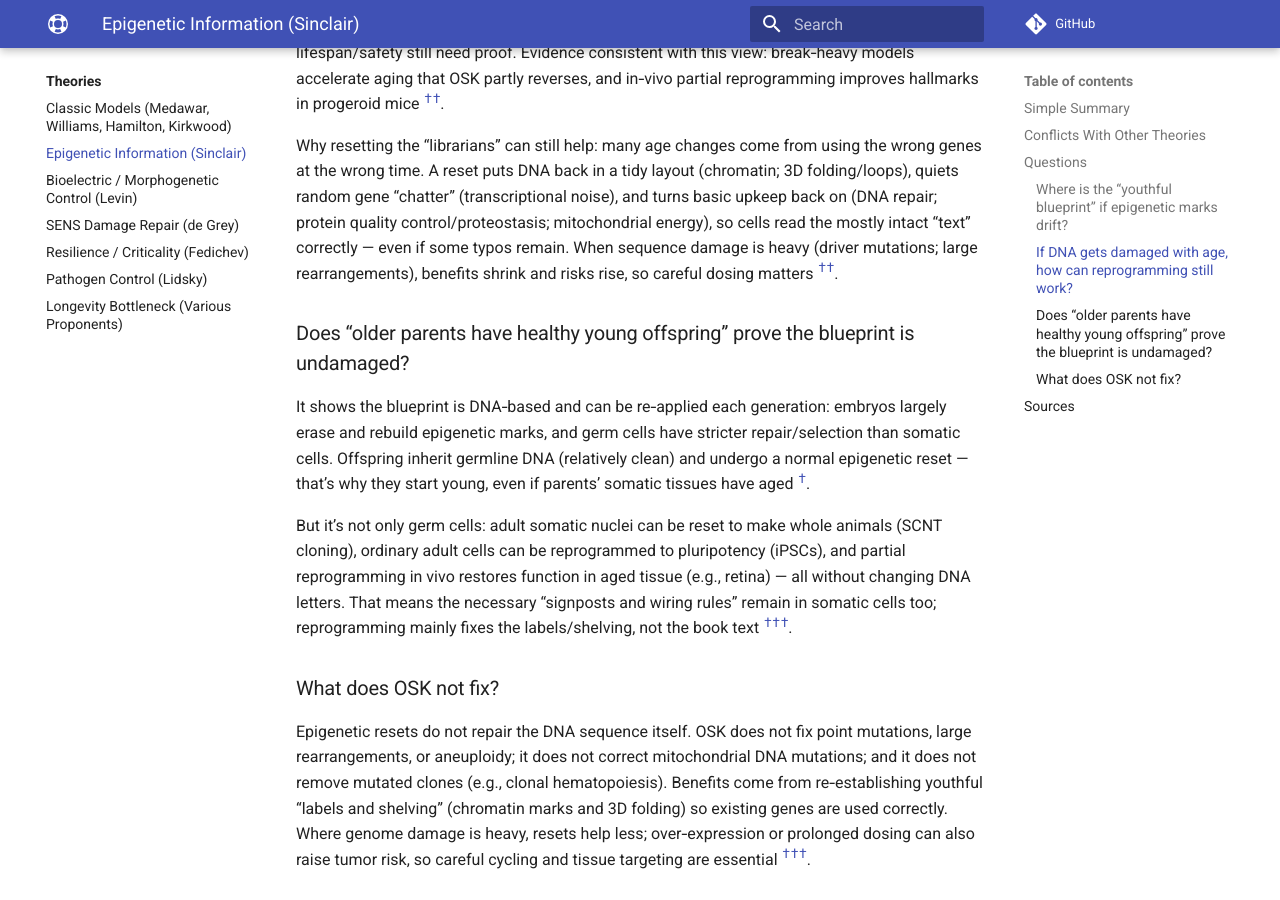
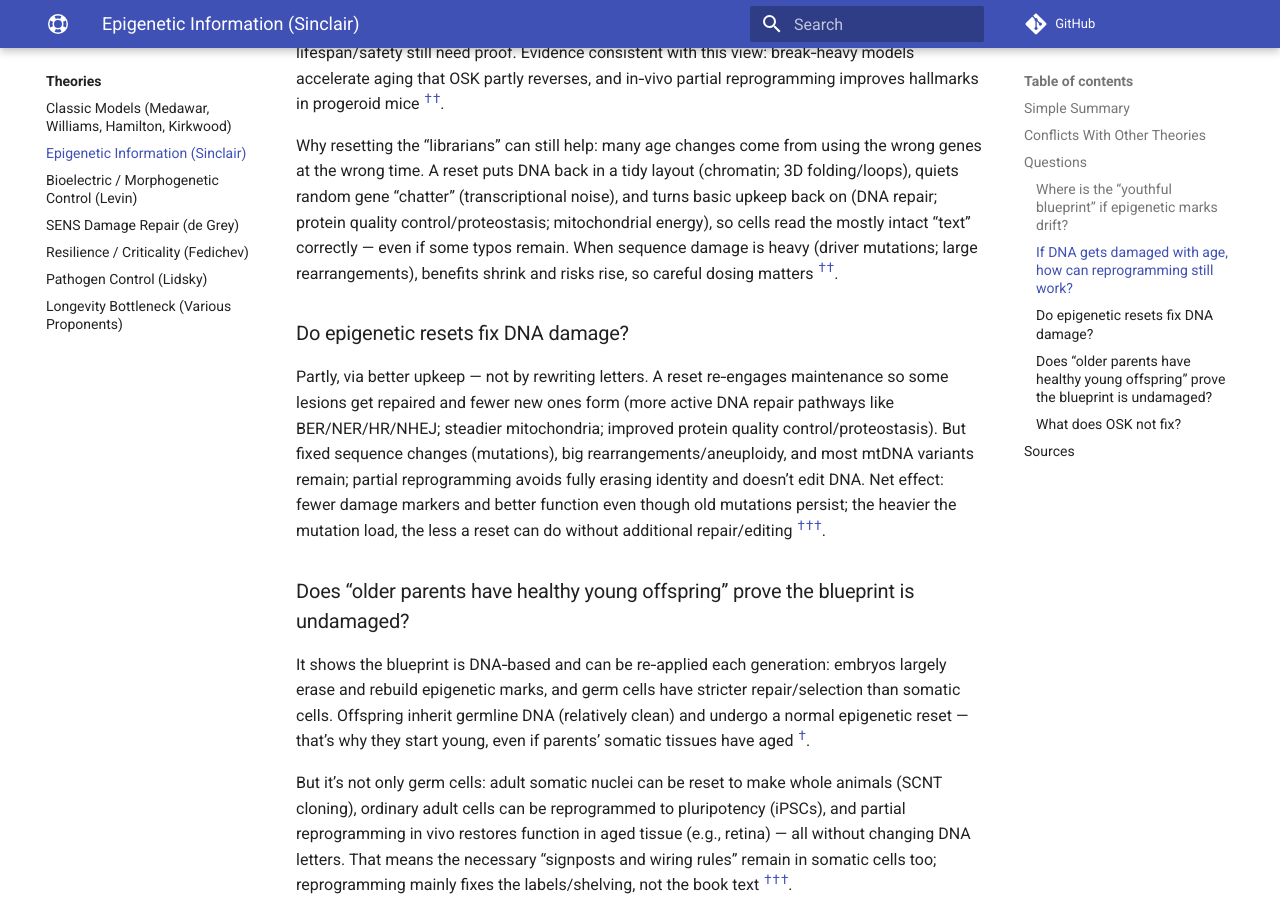
Before and after one commit to djgish485/project-lifespan, an MkDocs documentation site: the page built from docs/theories/epigenetic_information.md, in a window 1280 px wide and 900 px high, scrolled down 2221 px. Built offline with MkDocs 1.6.1 and Material for MkDocs 9.7.7, drawn with Linux system fonts in a browser that asks for light colours; comment, search, counter and statistics services are not loaded.

Commit message:
docs(theories): add Sinclair Q&A ‘Do epigenetic resets fix DNA damage?’ (plain explanation with references)

```diff
--- a/docs/theories/epigenetic_information.md
+++ b/docs/theories/epigenetic_information.md
@@ -84,6 +84,10 @@ Damage happens, but most “signposts” remain intact in most cells, DNA repair
 
 Why resetting the “librarians” can still help: many age changes come from using the wrong genes at the wrong time. A reset puts DNA back in a tidy layout (chromatin; 3D folding/loops), quiets random gene “chatter” (transcriptional noise), and turns basic upkeep back on (DNA repair; protein quality control/proteostasis; mitochondrial energy), so cells read the mostly intact “text” correctly — even if some typos remain. When sequence damage is heavy (driver mutations; large rearrangements), benefits shrink and risks rise, so careful dosing matters <sup><a class="ref-pop" href="https://doi.org/10.1038/s41586-020-2975-4" data-ref-url="https://doi.org/10.1038/s41586-020-2975-4" data-ref-summary="Nature (2020): OSK reverses aging features and restores vision in mouse retina; functional rescue without editing DNA.">†</a></sup><sup><a class="ref-pop" href="https://doi.org/10.1016/j.cell.2016.11.052" data-ref-url="https://doi.org/10.1016/j.cell.2016.11.052" data-ref-summary="Cell (2016): continuous expression risks; cyclic partial reprogramming mitigates and improves hallmarks in progeroid mice.">†</a></sup>.
 
+### Do epigenetic resets fix DNA damage?
+
+Partly, via better upkeep — not by rewriting letters. A reset re‑engages maintenance so some lesions get repaired and fewer new ones form (more active DNA repair pathways like BER/NER/HR/NHEJ; steadier mitochondria; improved protein quality control/proteostasis). But fixed sequence changes (mutations), big rearrangements/aneuploidy, and most mtDNA variants remain; partial reprogramming avoids fully erasing identity and doesn’t edit DNA. Net effect: fewer damage markers and better function even though old mutations persist; the heavier the mutation load, the less a reset can do without additional repair/editing <sup><a class="ref-pop" href="https://doi.org/10.1016/j.cell.2016.11.052" data-ref-url="https://doi.org/10.1016/j.cell.2016.11.052" data-ref-summary="Cell (2016): cyclic partial reprogramming improves hallmarks; continuous expression raises tumor risk.">†</a></sup><sup><a class="ref-pop" href="https://doi.org/10.1038/s41586-020-2975-4" data-ref-url="https://doi.org/10.1038/s41586-020-2975-4" data-ref-summary="Nature (2020): OSK restores vision and reverses epigenetic age in mouse retina without genome editing.">†</a></sup><sup><a class="ref-pop" href="https://doi.org/10.1016/j.cell.2022.12.027" data-ref-url="https://doi.org/10.1016/j.cell.2022.12.027" data-ref-summary="Cell (2023): ICE model shows break‑driven epigenetic drift reversed by OSK; sequence lesions remain.">†</a></sup>.
+
 ### Does “older parents have healthy young offspring” prove the blueprint is undamaged?
 
 It shows the blueprint is DNA‑based and can be re‑applied each generation: embryos largely erase and rebuild epigenetic marks, and germ cells have stricter repair/selection than somatic cells. Offspring inherit germline DNA (relatively clean) and undergo a normal epigenetic reset — that’s why they start young, even if parents’ somatic tissues have aged <sup><a class="ref-pop" href="https://doi.org/10.1371/journal.pgen.1002514" data-ref-url="https://doi.org/10.1371/journal.pgen.1002514" data-ref-summary="PLoS Genet (2012): epigenetic reprogramming/erasure in the mammalian life cycle.">†</a></sup>.
```
